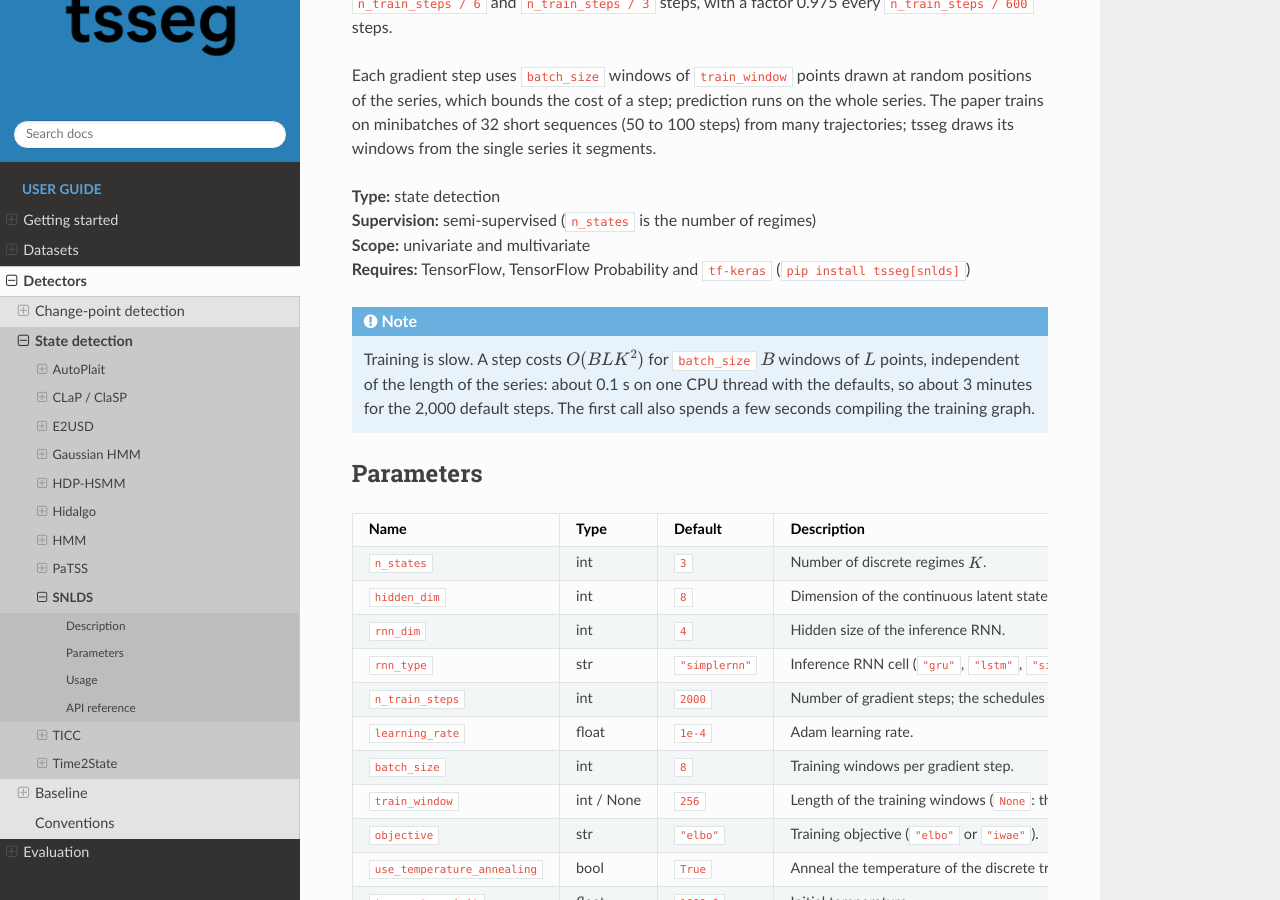
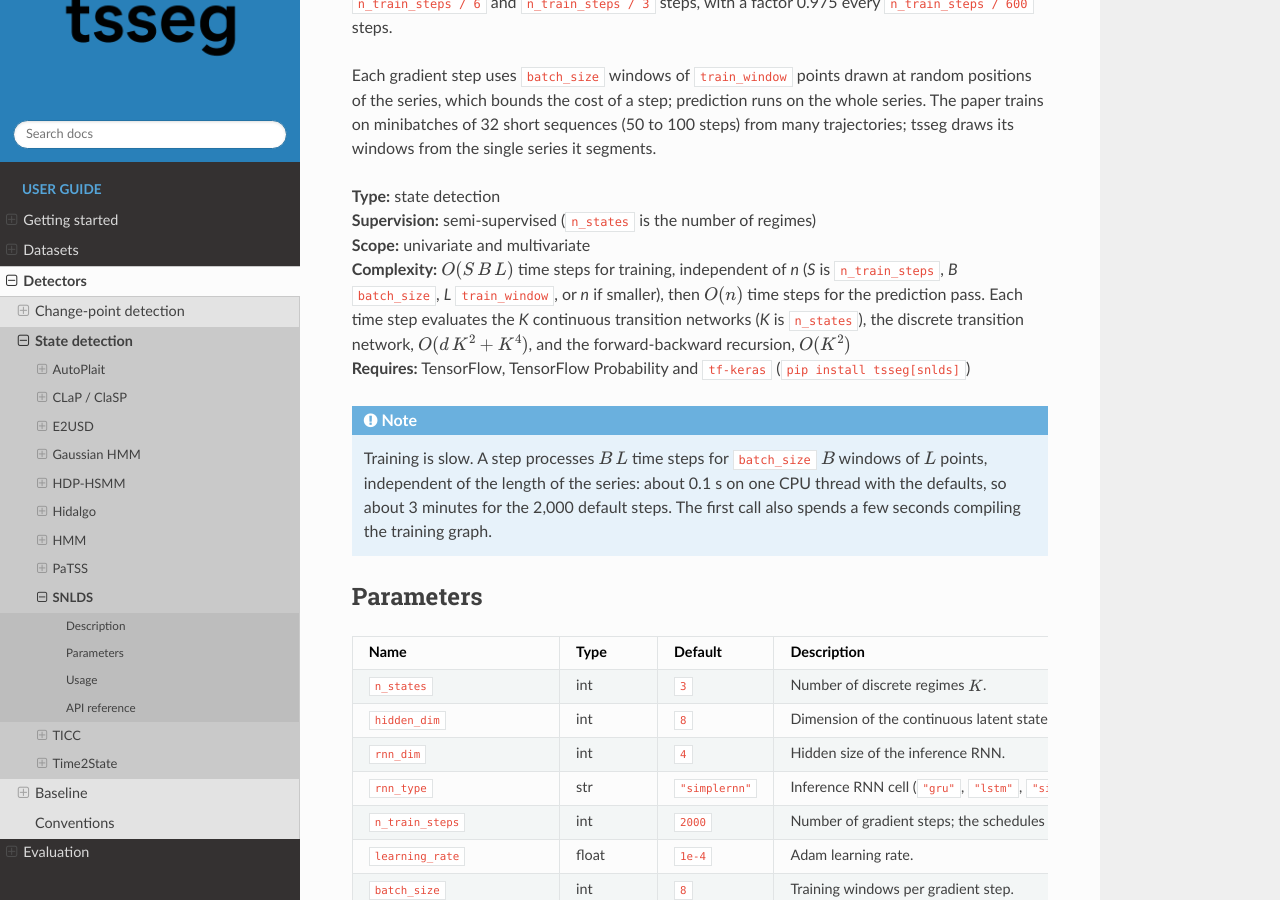
Before and after one commit to fchavelli/tsseg, a Sphinx documentation site: the page built from docs/detectors/snlds.rst, in a window 1280 px wide and 900 px high, scrolled down 831 px. Built offline with Sphinx 7.4.7 and the Read the Docs theme 3.1.0, drawn with Linux system fonts in a browser that asks for light colours; pages that are not in the unit, such as notebooks, are missing from menus.

Commit message:
docs: state the time complexity on the last four detector pages (#48)
IGTS, TS-CP2, PaTSS and SNLDS were the only detector pages without a
"Complexity" line. Each value was read from the code and checked against
timings:

- IGTS: O(d n + K^2 d n / s); time linear in n, about K^2 and 1/step.
- TS-CP2: O(n l F (d + F + l) / s) per epoch (TCN on both windows of
  each pair, first dense layer of l F inputs); in practice the time is
  set by the number of batches (linear in n and 1/stride, flat in the
  window size up to 128 and in d up to 64).
- PaTSS: O(d R n^2) asymptotically, because npbad cuts each window with
  a mask over the whole series; close to linear up to 8,000 points.
- SNLDS: training independent of n, prediction linear in n. The page
  said a step costs O(B L K^2), but the discrete transition network
  (4K^2 hidden units, K^2 outputs) costs O(K^4) per time step.

Co-authored-by: fchavelli <fchavelli@users.noreply.github.com>

```diff
--- a/docs/changelog.rst
+++ b/docs/changelog.rst
@@ -74,6 +74,11 @@ Unreleased
   computes, at each iteration, a k-means clustering and confusion matrices
   that it did not use. It no longer reseeds NumPy's global random generator
   nor changes the print options of NumPy and pandas.
+* The pages of IGTS, TS-CP2, PaTSS and SNLDS give their time complexity, so
+  every detector page now does. The SNLDS page said that a training step
+  costs :math:`O(B\,L\,K^{2})`; :math:`K^{2}` is only the forward-backward
+  recursion, and the discrete transition network costs :math:`O(K^{4})` per
+  time step.
 
 0.3.0 (2026-10-14)
 ------------------
--- a/docs/detectors/igts.rst
+++ b/docs/detectors/igts.rst
@@ -17,6 +17,9 @@ provide discriminative evidence.
 | **Type:** change point detection
 | **Supervision:** unsupervised or semi-supervised
 | **Scope:** multivariate (primarily)
+| **Complexity:** :math:`O(d\,n + K^{2}\,d\,n/s)`, where *K* is ``k_max`` and *s*
+  is ``step``: each of the *K* greedy steps scores the :math:`n/s` candidate
+  locations from cumulative sums, over at most :math:`K + 1` segments
 
 Parameters
 ----------
--- a/docs/detectors/snlds.rst
+++ b/docs/detectors/snlds.rst
@@ -47,13 +47,20 @@ the single series it segments.
 | **Type:** state detection
 | **Supervision:** semi-supervised (``n_states`` is the number of regimes)
 | **Scope:** univariate and multivariate
+| **Complexity:** :math:`O(S\,B\,L)` time steps for training, independent of
+  *n* (*S* is ``n_train_steps``, *B* ``batch_size``, *L* ``train_window``, or
+  *n* if smaller), then :math:`O(n)` time steps for the prediction pass. Each
+  time step evaluates the *K* continuous transition networks (*K* is
+  ``n_states``), the discrete transition network, :math:`O(d\,K^{2} + K^{4})`,
+  and the forward-backward recursion, :math:`O(K^{2})`
 | **Requires:** TensorFlow, TensorFlow Probability and ``tf-keras``
   (``pip install tsseg[snlds]``)
 
 .. note::
 
-   Training is slow. A step costs :math:`O(BLK^2)` for ``batch_size`` :math:`B`
-   windows of :math:`L` points, independent of the length of the series: about
+   Training is slow. A step processes :math:`B\,L` time steps for ``batch_size``
+   :math:`B` windows of :math:`L` points, independent of the length of the
+   series: about
    0.1 s on one CPU thread with the defaults, so about 3 minutes for the 2,000
    default steps. The first call also spends a few seconds compiling the training
    graph.
```
Also changed, not shown: docs/detectors/patss.rst (+8 -0 lines), docs/detectors/tscp2.rst (+9 -0 lines).
